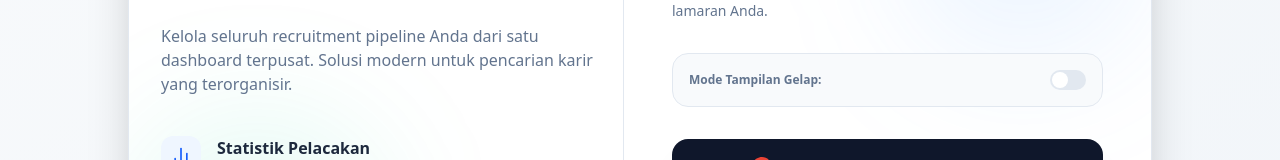
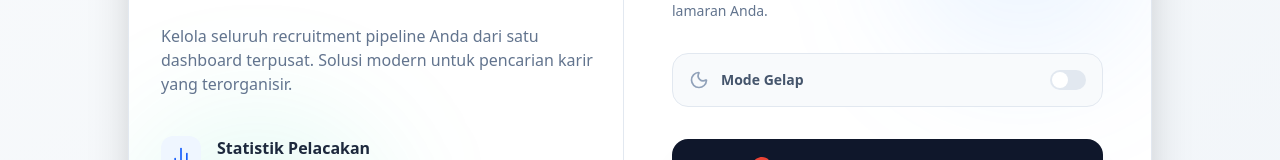
Before and after one commit to athrenX/Job-Traccking-, a Next.js app: page /login in a window 1280 px wide. Shown: the part 308-468 px from the top of the page. Built offline with nearby package versions, Linux system fonts and the light colour scheme; no server answers.

Commit message:
Polish login page theme toggle UI

```diff
--- a/src/app/login/page.tsx
+++ b/src/app/login/page.tsx
@@ -105,7 +105,10 @@ export default function LoginPage() {
           )}
 
           <div className="flex items-center justify-between p-4 bg-slate-50 dark:bg-slate-800/40 border border-slate-100 dark:border-slate-800 rounded-2xl">
-            <span className="text-xs font-bold text-slate-500 dark:text-slate-400">Mode Tampilan Gelap:</span>
+            <div className="flex items-center gap-3">
+              <Moon className={`w-5 h-5 ${theme === 'dark' ? 'text-blue-500 fill-blue-500/20' : 'text-slate-400'}`} />
+              <span className="text-sm font-semibold text-slate-600 dark:text-slate-400">Mode Gelap</span>
+            </div>
             <button
               onClick={toggleTheme}
               className={`w-9 h-5 rounded-full p-0.5 transition-colors duration-200 relative ${theme === 'dark' ? 'bg-blue-600' : 'bg-slate-200 dark:bg-slate-700'}`}
```
